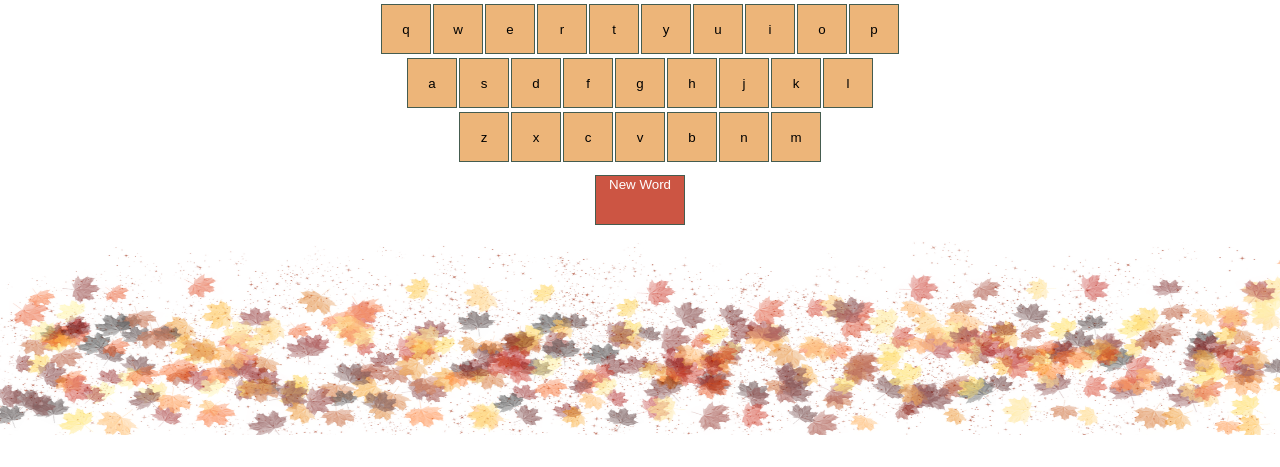
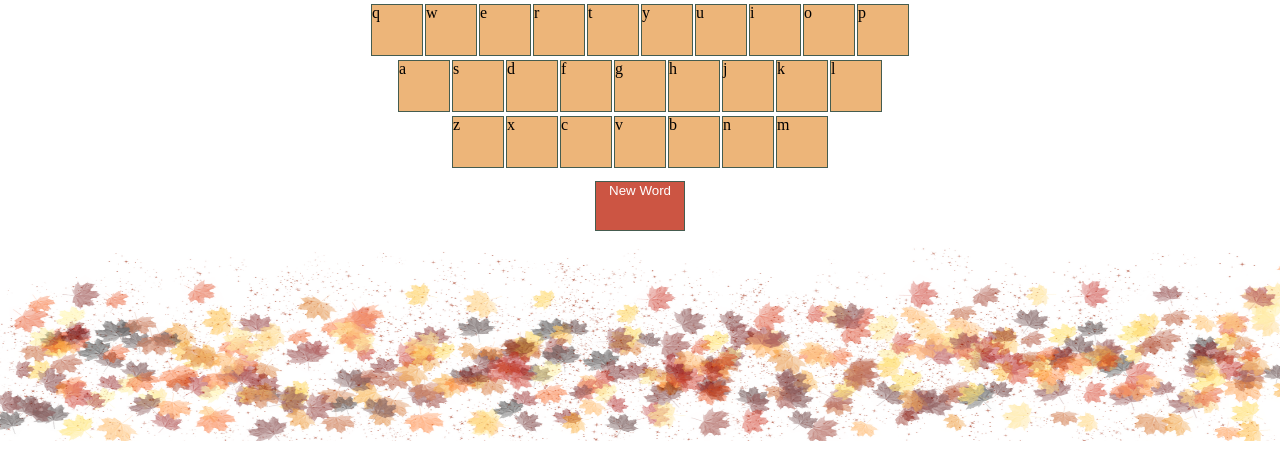
Before and after one commit to kristenburgess25/game-time, a website: page index.html in a window 1280 px wide. Shown: the part 333-800 px from the top of the page. Drawn offline with nearby package versions, Linux system fonts and the light colour scheme; a web font is replaced by a local one.

Commit message:
change keyboard to ul, update fonts

```diff
--- a/index.html
+++ b/index.html
@@ -8,7 +8,7 @@
   <title>HangMan</title>
   <link rel="stylesheet" href="./lib/css/reset.css" media="screen" title="styles" charset="utf-8">
   <link rel="stylesheet" href="./lib/css/styles.css" media="screen" title="styles" charset="utf-8">
-  <link href="https://fonts.googleapis.com/css?family=Amatic+SC" rel="stylesheet">
+  <link href="https://fonts.googleapis.com/css?family=Amatica+SC" rel="stylesheet">
 </head>
 
   <body>
@@ -28,41 +28,39 @@
   <button class="up"> UP </button> <button class="down"> DOWN </button>
 
   <div class="keyboard-container">
-  <section class ="top-row">
-  <button class ="q letter">q</button>
-  <button class ="w letter">w</button>
-  <button class ="e letter">e</button>
-  <button class ="r letter">r</button>
-  <button class ="t letter">t</button>
-  <button class ="y letter">y</button>
-  <button class ="u letter">u</button>
-  <button class ="i letter">i</button>
-  <button class ="o letter">o</button>
-  <button class ="p letter">p</button>
-  </section>
-
-  <section class ="middle-row">
-  <button class ="a letter">a</button>
-  <button class ="s letter">s</button>
-  <button class ="d letter">d</button>
-  <button class ="f letter">f</button>
-  <button class ="g letter">g</button>
-  <button class ="h letter">h</button>
-  <button class ="j letter">j</button>
-  <button class ="k letter">k</button>
-  <button class ="l letter">l</button>
-  </section>
-
-  <section class ="bottom-row">
-  <button class ="z letter">z</button>
-  <button class ="x letter">x</button>
-  <button class ="c letter">c</button>
-  <button class ="v letter">v</button>
-  <button class ="b letter">b</button>
-  <button class ="n letter">n</button>
-  <button class ="m letter">m</button>
-</section>
-</div>
+  <ul class ="top-row">
+    <li class ="q letter">q</li>
+    <li class ="w letter">w</li>
+    <li class ="e letter">e</li>
+    <li class ="r letter">r</li>
+    <li class ="t letter">t</li>
+    <li class ="y letter">y</li>
+    <li class ="u letter">u</li>
+    <li class ="i letter">i</li>
+    <li class ="o letter">o</li>
+    <li class ="p letter">p</li>
+  </ul>
+  <ul class ="middle-row">
+    <li class ="a letter">a</li>
+    <li class ="s letter">s</li>
+    <li class ="d letter">d</li>
+    <li class ="f letter">f</li>
+    <li class ="g letter">g</li>
+    <li class ="h letter">h</li>
+    <li class ="j letter">j</li>
+    <li class ="k letter">k</li>
+    <li class ="l letter">l</li>
+  </ul>
+  <ul class ="bottom-row">
+    <li class ="z letter">z</li>
+    <li class ="x letter">x</li>
+    <li class ="c letter">c</li>
+    <li class ="v letter">v</li>
+    <li class ="b letter">b</li>
+    <li class ="n letter">n</li>
+    <li class ="m letter">m</li>
+  </ul>
+  </div>
 
 
   <button class="new-word-button">New Word</button>
--- a/lib/css/styles.css
+++ b/lib/css/styles.css
@@ -1,5 +1,5 @@
 .player-message {
-  font-family: 'Amatic SC', cursive;
+  font-family:'Amatica SC', cursive;
   font-size: 40px;
 }
 
@@ -53,7 +53,7 @@
   display: flex;
   margin:auto;
   justify-content: center;
-  font-family: 'Amatic SC', cursive;
+  font-family: 'Amatica SC', cursive;
   font-size: 50px;
 }
 
```
Also changed, not shown: lib/game-time.js (+14 -6 lines), images/down.svg (added), images/up.svg (added).
